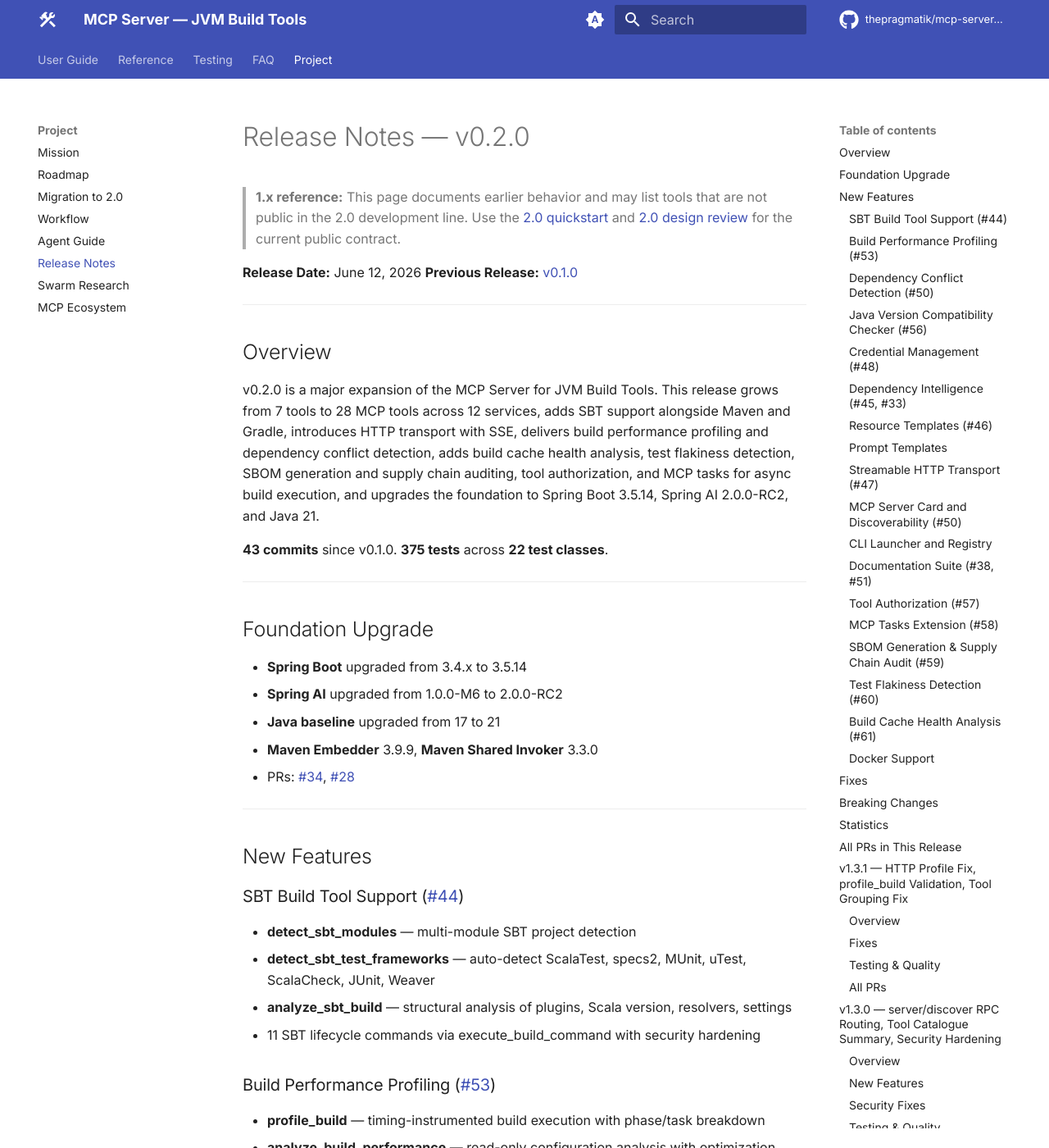
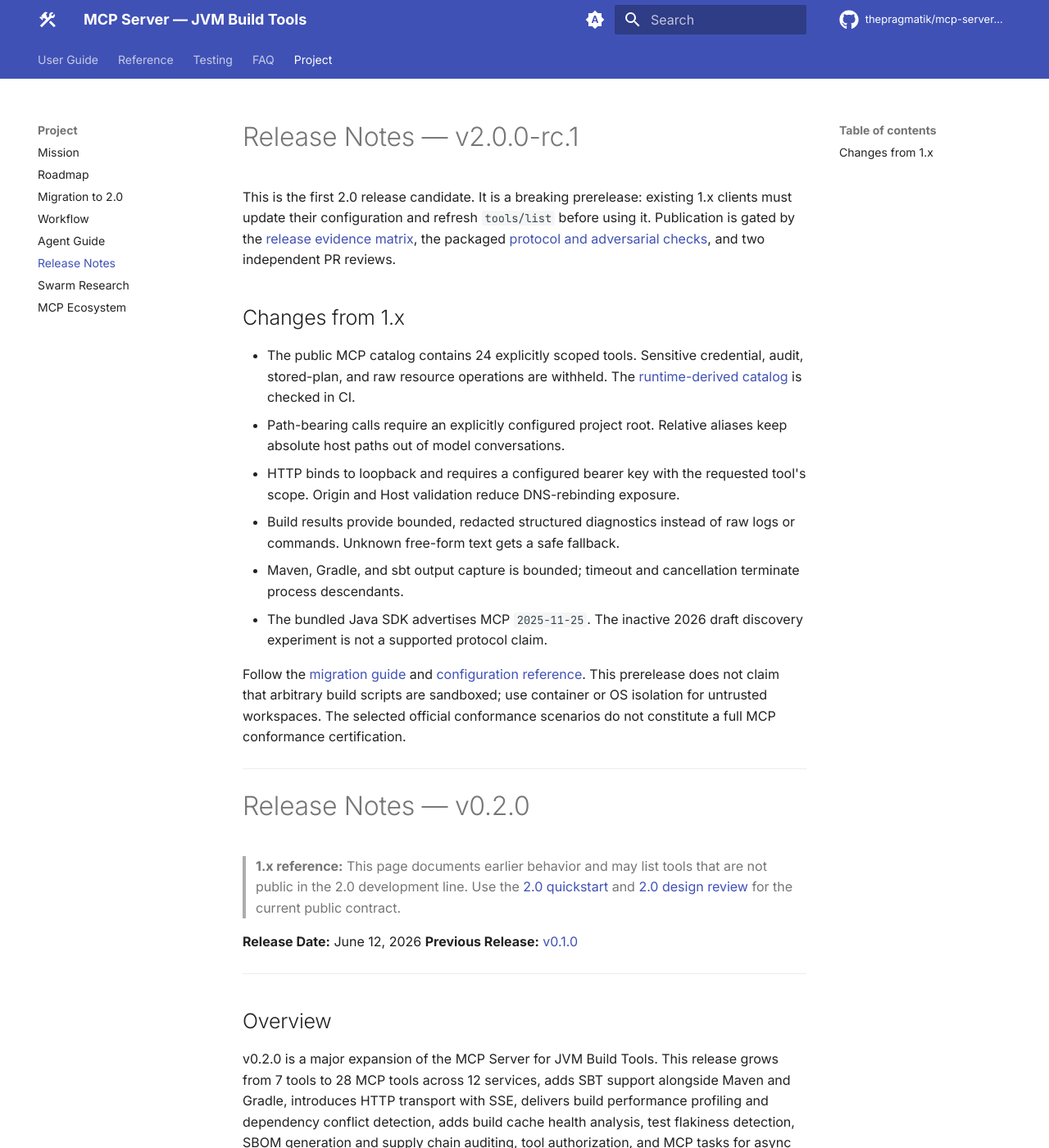
Before and after one commit to thepragmatik/mcp-server-jvm-build-tools, an MkDocs documentation site: the page built from docs/RELEASE_NOTES.md, in a window 1280 px wide and 1400 px high. Shown: the whole window at 82% size. Built offline with MkDocs 1.6.1 and Material for MkDocs 9.7.7, drawn with Linux system fonts in a browser that asks for light colours; comment, search, counter and statistics services are not loaded.

Commit message:
release: prepare guarded v2.0.0-rc.1 candidate

```diff
--- a/docs/RELEASE_NOTES.md
+++ b/docs/RELEASE_NOTES.md
@@ -1,3 +1,37 @@
+# Release Notes — v2.0.0-rc.1
+
+This is the first 2.0 release candidate. It is a breaking prerelease: existing
+1.x clients must update their configuration and refresh `tools/list` before
+using it. Publication is gated by the [release evidence
+matrix](ROADMAP.md#release-candidate-gate-v200-rc1), the packaged
+[protocol and adversarial checks](reference/release-gates.md), and two
+independent PR reviews.
+
+## Changes from 1.x
+
+- The public MCP catalog contains 24 explicitly scoped tools. Sensitive
+  credential, audit, stored-plan, and raw resource operations are withheld.
+  The [runtime-derived catalog](reference/tool-catalog.md) is checked in CI.
+- Path-bearing calls require an explicitly configured project root. Relative
+  aliases keep absolute host paths out of model conversations.
+- HTTP binds to loopback and requires a configured bearer key with the
+  requested tool's scope. Origin and Host validation reduce DNS-rebinding
+  exposure.
+- Build results provide bounded, redacted structured diagnostics instead of
+  raw logs or commands. Unknown free-form text gets a safe fallback.
+- Maven, Gradle, and sbt output capture is bounded; timeout and cancellation
+  terminate process descendants.
+- The bundled Java SDK advertises MCP `2025-11-25`. The inactive 2026 draft
+  discovery experiment is not a supported protocol claim.
+
+Follow the [migration guide](user-guide/migration-v2.md) and
+[configuration reference](reference/configuration-v2.md). This prerelease
+does not claim that arbitrary build scripts are sandboxed; use container or
+OS isolation for untrusted workspaces. The selected official conformance
+scenarios do not constitute a full MCP conformance certification.
+
+---
+
 # Release Notes — v0.2.0
 
 > **1.x reference:** This page documents earlier behavior and may list tools that are not public in the 2.0 development line. Use the [2.0 quickstart](user-guide/quickstart-v2.md) and [2.0 design review](reference/design-v2.md) for the current public contract.
--- a/mcp-registry.json
+++ b/mcp-registry.json
@@ -1,6 +1,6 @@
 {
   "name": "mcp-server-jvm-build-tools",
-  "version": "2.0.0-SNAPSHOT",
+  "version": "2.0.0-rc.1",
   "description": "MCP server for Maven, Gradle, and SBT with guarded project access and redacted diagnostics.",
   "homepage": "https://github.com/thepragmatik/mcp-server-jvm-build-tools",
   "license": "Apache-2.0",
--- a/pom.xml
+++ b/pom.xml
@@ -28,7 +28,7 @@
 
     <groupId>com.thepragmatik.ai</groupId>
     <artifactId>mcp-server-jvm-build-tools</artifactId>
-    <version>2.0.0-SNAPSHOT</version>
+    <version>2.0.0-rc.1</version>
     <name>MCP Server - Build Tools for the JVM</name>
     <description>MCP Server - Build tools for the JVM.</description>
 
```
Also changed, not shown: CHANGELOG.md (+2 -2 lines), README.md (+1 -1 lines), docs/ROADMAP.md (+1 -1 lines), docs/reference/release-gates.md (+12 -0 lines), 4 other files.
